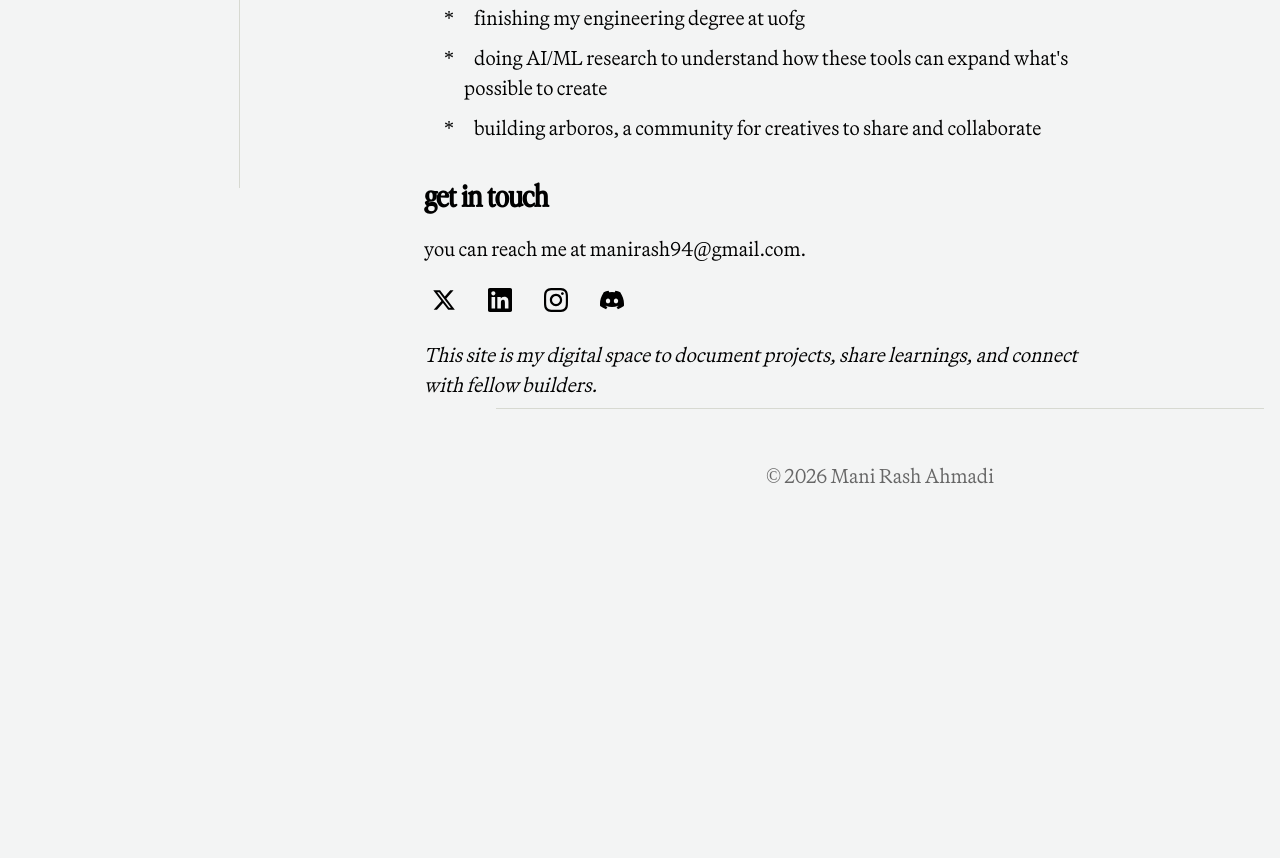
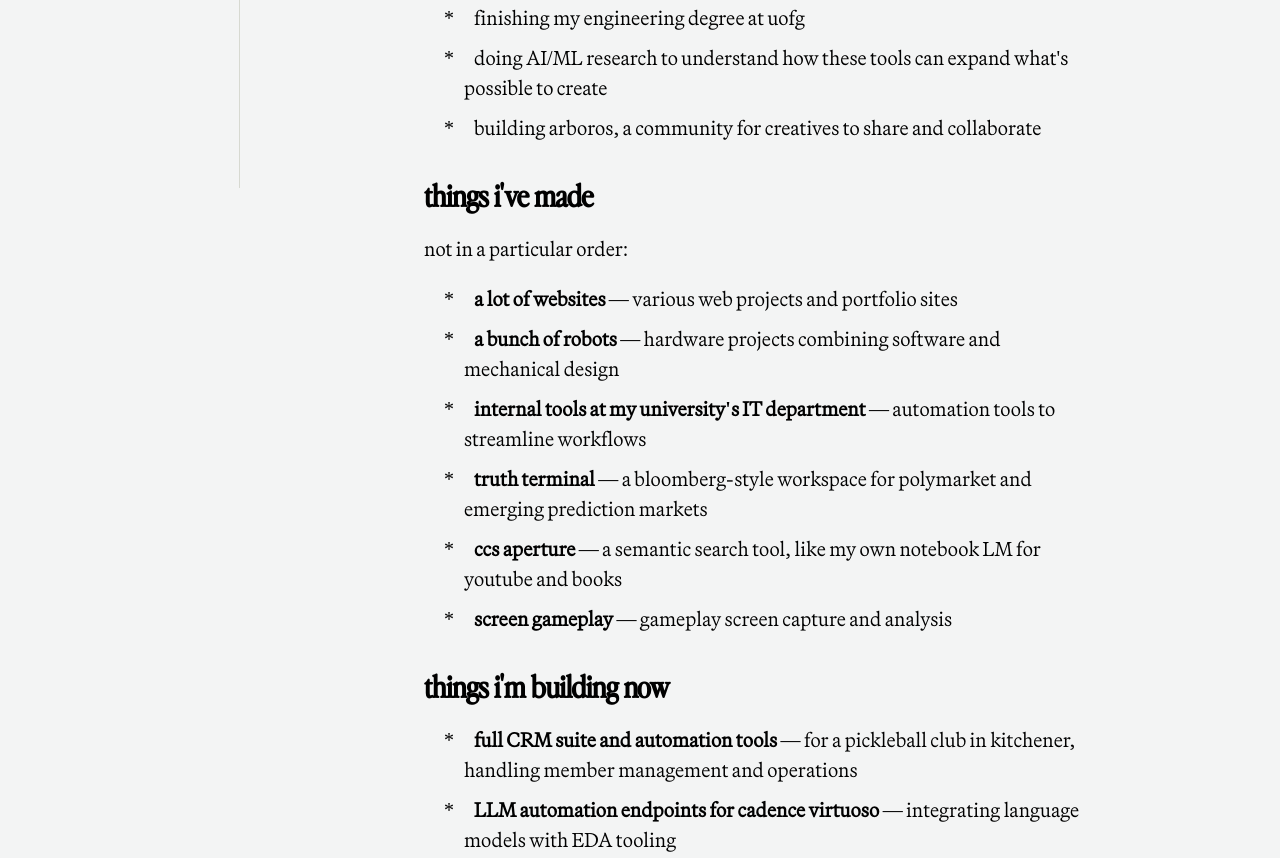
Before and after one commit to captaindpt/portfolio-2, an Eleventy site: page index.md in a window 1280 px wide. Shown: the part 612-1470 px from the top of the page. Before the commit the page ends 1151 px from the top, so only its background shows below. Built offline with nearby package versions, Linux system fonts and the light colour scheme; Eleventy itself is replaced by a stand-in of ours; files that its build step writes are made by us from their sources.

Commit message:
Add 'things i've made' and 'things i'm building now' sections to homepage

```diff
--- a/index.md
+++ b/index.md
@@ -18,6 +18,23 @@ right now i'm:
 - doing AI/ML research to understand how these tools can expand what's possible to create
 - building arboros, a community for creatives to share and collaborate
 
+
+## things i've made
+
+not in a particular order:
+
+- **a lot of websites** — various web projects and portfolio sites
+- **a bunch of robots** — hardware projects combining software and mechanical design
+- **internal tools at my university's IT department** — automation tools to streamline workflows
+- **truth terminal** — a bloomberg-style workspace for polymarket and emerging prediction markets
+- **ccs aperture** — a semantic search tool, like my own notebook LM for youtube and books
+- **screen gameplay** — gameplay screen capture and analysis
+
+
+## things i'm building now
+
+- **full CRM suite and automation tools** — for a pickleball club in kitchener, handling member management and operations
+- **LLM automation endpoints for cadence virtuoso** — integrating language models with EDA tooling
 
 
 ## get in touch
```
